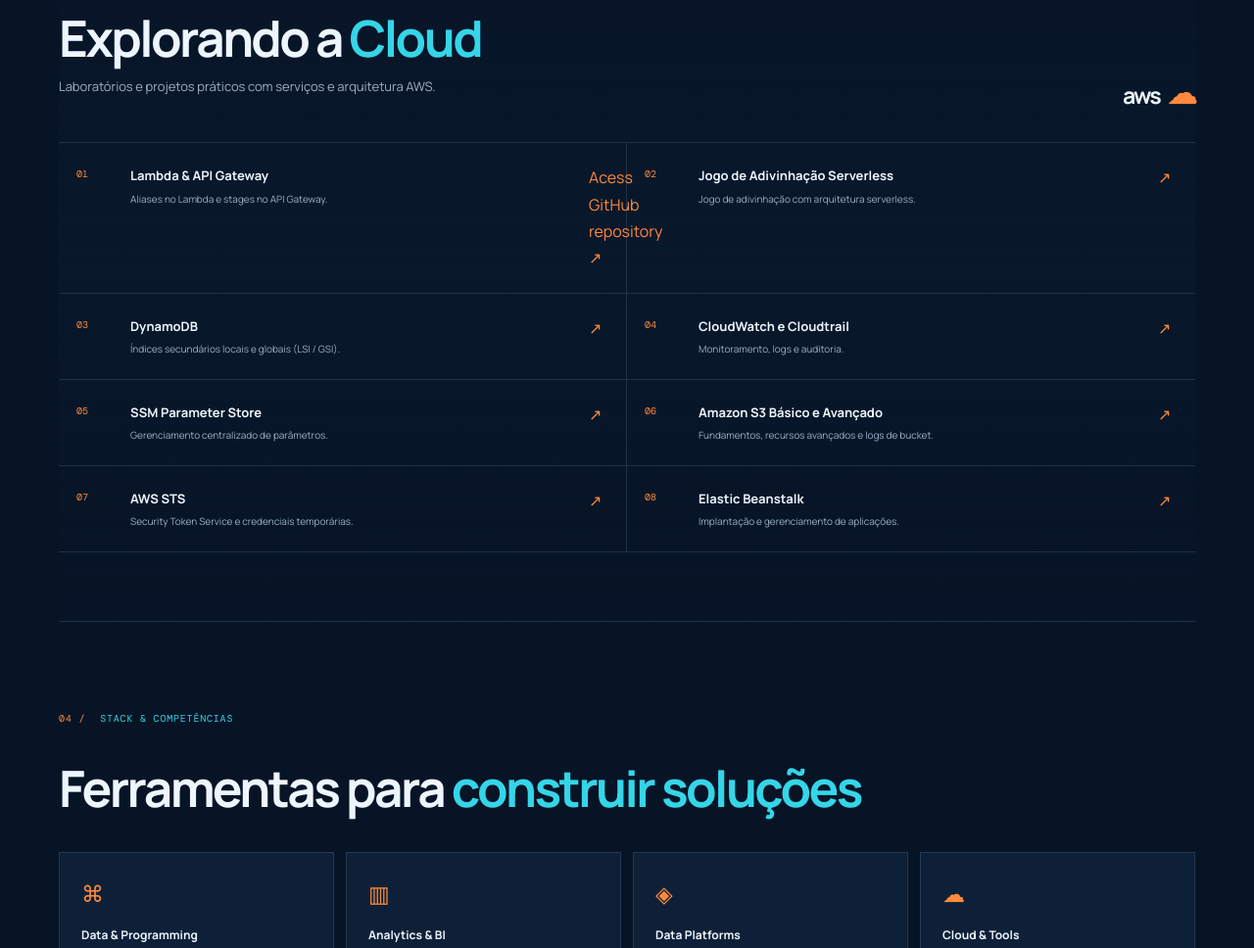
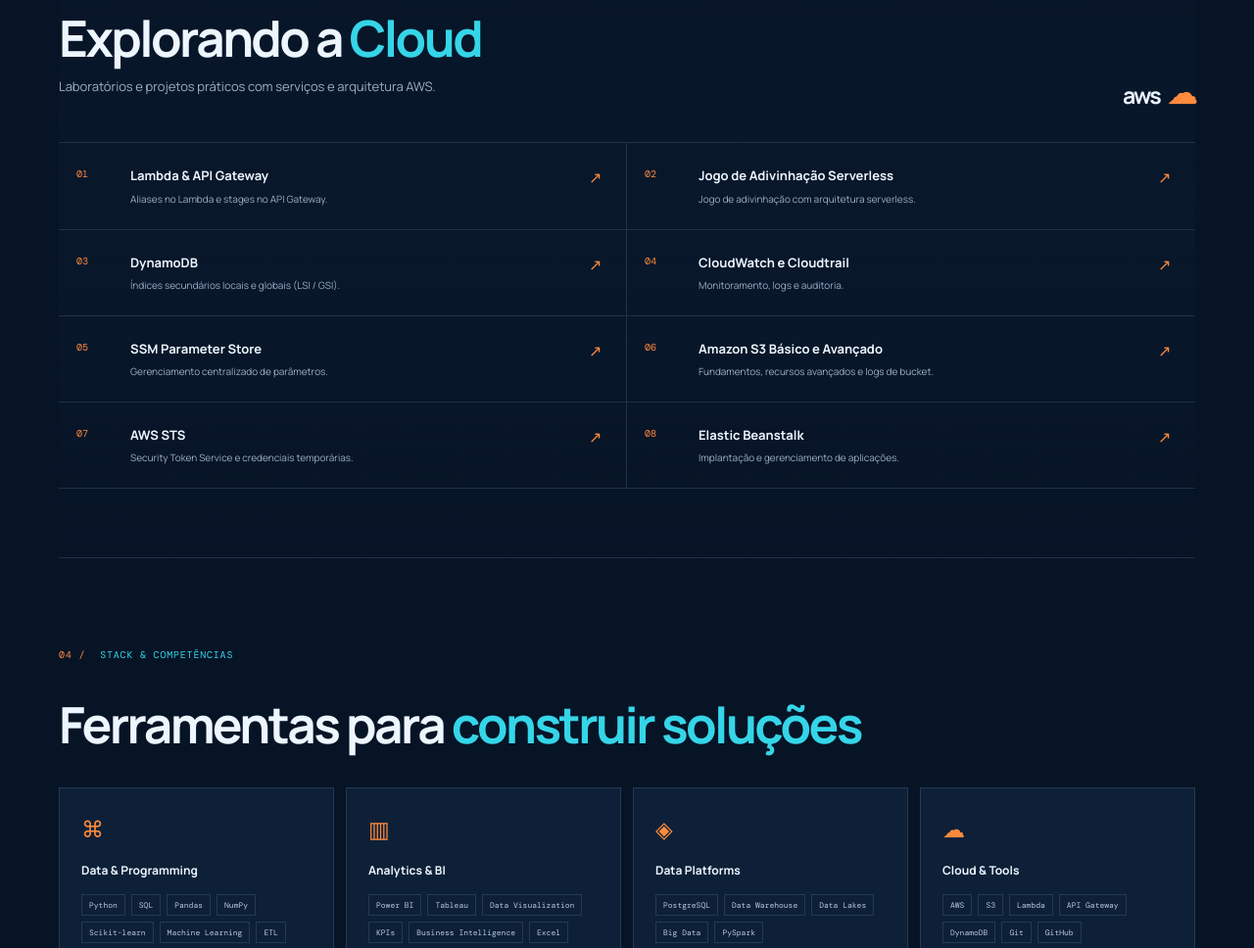
Before and after one commit to Andrey-Silva-Data/portfolio-oficial-andrey, a plain HTML site: page index.html in a window 1280 px wide. Shown: the part 3084-4052 px from the top of the page at 98% size. Drawn offline with nearby package versions, Linux system fonts and the light colour scheme.

```diff
--- a/index.html
+++ b/index.html
@@ -108,7 +108,7 @@
         <a href="https://github.com/Andrey-Silva-Data/Lambda-com-Aliases" target="_blank" rel="noopener noreferrer" class="cloud-item">
             <span class="cloud-number">01</span>
             <div><h3>Lambda & API Gateway</h3><p data-i18n="lambdaDesc">Aliases no Lambda e stages no API Gateway.</p></div>
-            <span class="cloud-arrow" target="_blank" rel="noopener">Acess GitHub repository ↗</span>
+            <span class="cloud-arrow">↗</span>
         </a>
 
         <a href="https://github.com/Andrey-Silva-Data/Jogo-de-Advinhacao" target="_blank" rel="noopener noreferrer" class="cloud-item">
```
